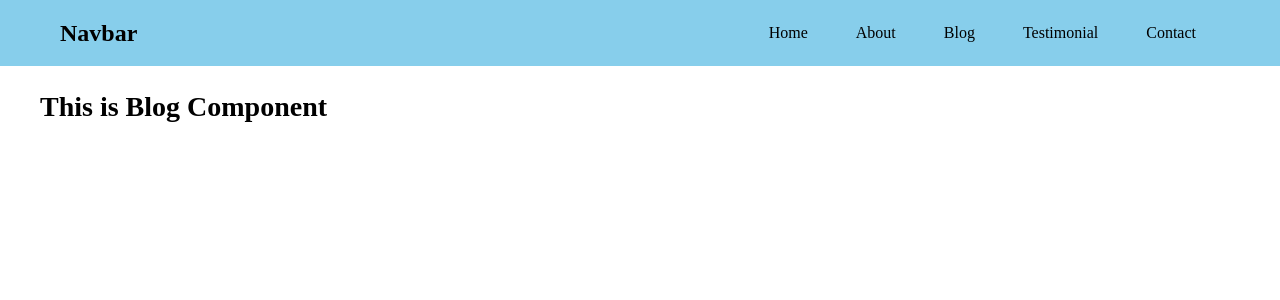
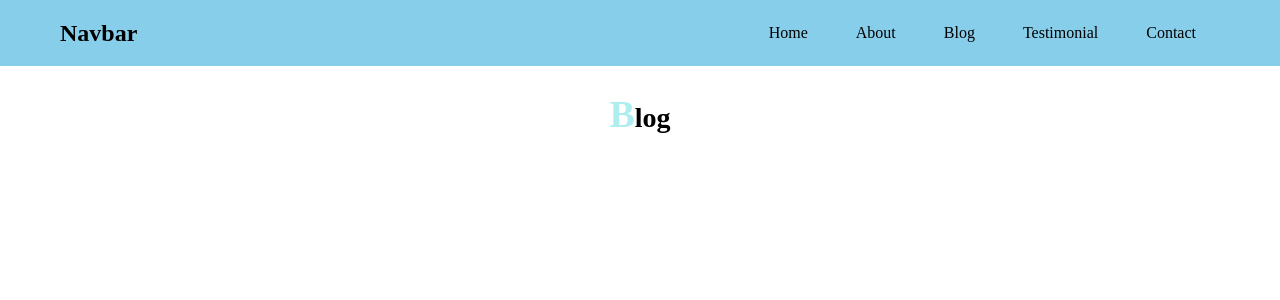
Before and after one commit to neelendrareddy9001/json_webtoken-authentication, a React (Create React App) app in the folder client/: page /blog in a window 1280 px wide. Shown: the top 300 px of the page. Built offline with nearby package versions, Linux system fonts and the light colour scheme.

Commit message:
all components section contaner and styles added

```diff
--- a/client/src/App.css
+++ b/client/src/App.css
@@ -45,6 +45,9 @@ nav ul li a {
     margin: 20px 45px;
     max-width: 50%;
 }
+.home p {
+    margin: 12px auto;
+}
 
 
 
--- a/client/src/Components/Home/Home.jsx
+++ b/client/src/Components/Home/Home.jsx
@@ -6,7 +6,7 @@ const Home = () => {
     <section className="section-container">
       <div className="home-container container-flex">
         <div className="home">
-          <h1 className="heading">This is about me</h1>
+          <h1 className="heading">This is about the nature</h1>
           <h4>Here you can see the visual representation of this project</h4>
           <p>
             Lorem ipsum dolor sit amet consectetur adipisicing elit.
--- a/client/src/index.css
+++ b/client/src/index.css
@@ -16,6 +16,17 @@ a {
 h1 {
   font-size: 34px;
   font-weight: 800;
+}
+h2 {
+  text-align: center;
+
+}
+
+
+
+h2::first-letter {
+  color: paleturquoise;
+  font-size: 38px;
 }
 h2,h3,h4 {
   font-size: 28px;
--- a/client/src/pages/Blog/Blog.jsx
+++ b/client/src/pages/Blog/Blog.jsx
@@ -3,7 +3,7 @@ import React from 'react'
 const Blog = () => {
   return (
     <section className='section-container'>
-      <h2>This is Blog Component</h2>
+      <h2>Blog</h2>
     </section>
   )
 }
--- a/client/src/pages/Contact/Contact.jsx
+++ b/client/src/pages/Contact/Contact.jsx
@@ -3,7 +3,7 @@ import React from 'react'
 const Blog = () => {
   return (
     <section className='section-container'>
-      <h2>This is Contact Component</h2>
+      <h2>Contact Me</h2>
     </section>
   )
 }
--- a/client/src/pages/Testimonial/Testimoial.jsx
+++ b/client/src/pages/Testimonial/Testimoial.jsx
@@ -2,7 +2,9 @@ import React from 'react'
 
 const Testimoial = () => {
   return (
-    <div>Testimoial</div>
+    <section className='section-container'>
+      <h2>Testimonial</h2>
+    </section>
   )
 }
 
```
